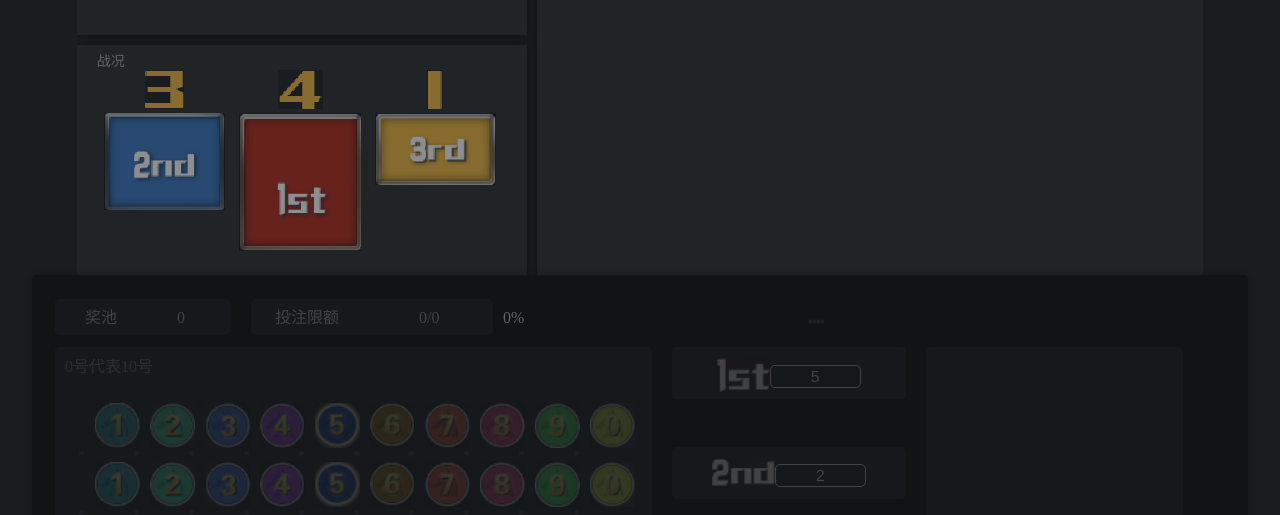
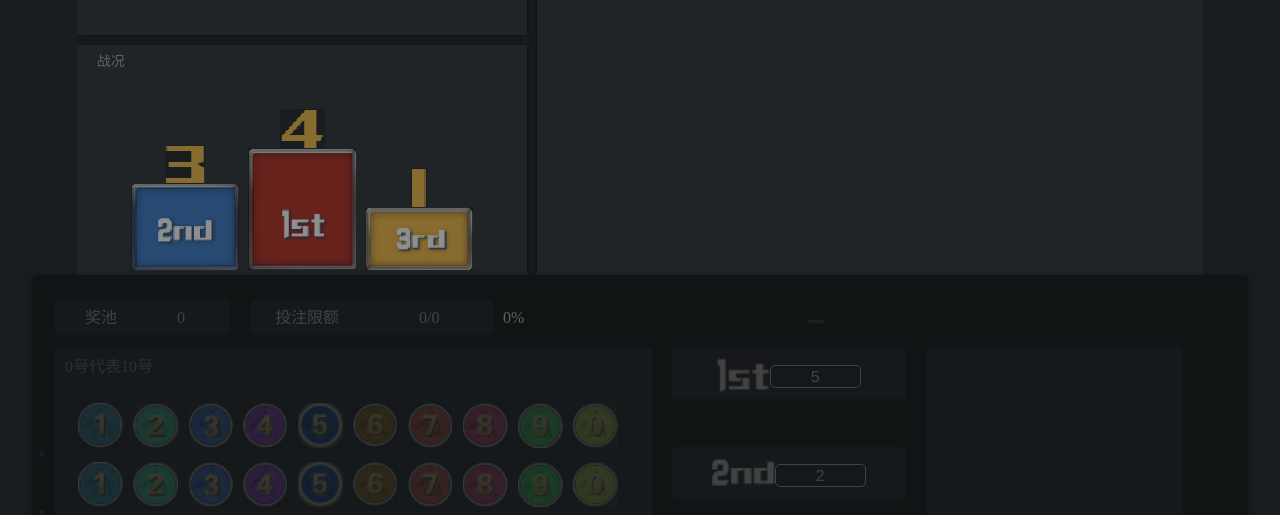
Before and after one commit to 13931557933/test, a Vue app in the folder vueProject/: page / in a window 1280 px wide. Shown: the part 285-800 px from the top of the page. Built offline with nearby package versions, Linux system fonts and the light colour scheme; the HTML template or start-up script is replaced by a standard one.

Commit message:
7-11/22:40

```diff
--- a/vueProject/src/components/main/index.vue
+++ b/vueProject/src/components/main/index.vue
@@ -43,18 +43,19 @@
             <div style="
               overflow: hidden;
               width: 100%;
-              height: calc(100% - 20px);">
+              height: calc(100% - 20px);
+              position: relative;">
               <div class="second">
-                <img src="../../assets/3.png" />
-                <img style="width: 90%;" src="../../assets/2nd.png" />
+                <img class="img_num" src="../../assets/3.png" />
+                <img class="img_bom" src="../../assets/2nd.png" />
               </div>
               <div class="first">
-                <img src="../../assets/4.png" />
-                <img style="width: 90%;" src="../../assets/1st.png" />
+                <img class="img_num" src="../../assets/4.png" />
+                <img class="img_bom" src="../../assets/1st.png" />
               </div>
               <div class="third">
-                <img src="../../assets/1.png" />
-                <img style="width: 90%;" src="../../assets/3rd.png" />
+                <img class="img_num" src="../../assets/1.png" />
+                <img class="img_bom" src="../../assets/3rd.png" />
               </div>
             </div>
           </div>
@@ -88,15 +89,15 @@
         <div>
           <div class="keyboard">
           <span class="keyboard_msg">0号代表10号</span>
-          <ul>
-            <li v-for="(item1,index) in images_1" :key="`${index}`" style="float:left">
-              <img :src="item1.src" class="keyboard_img">
+          <ul style="padding-left: 0;text-align: center;">
+            <li>
+              <img :src="item1.src" class="keyboard_img" v-for="(item1,index) in images_1" :key="`${index}`">
             </li>
-            <li v-for="(item2,index) in images_2" :key="`${index}`" style="float:left">
-              <img :src="item2.src" class="keyboard_img">
+            <li>
+              <img :src="item2.src" class="keyboard_img"  v-for="(item2,index) in images_2" :key="`${index}`">
             </li>
-            <li v-for="(item3,index) in images_3" :key="`${index}`" style="float:left">
-              <img :src="item3.src" class="keyboard_img">
+            <li>
+              <img :src="item3.src" class="keyboard_img" v-for="(item3,index) in images_3" :key="`${index}`">
             </li>
           </ul>
         </div>
--- a/vueProject/static/css/main.css
+++ b/vueProject/static/css/main.css
@@ -119,10 +119,20 @@
   color: #a6a6a6;
 }
 
+.img_num {
+  display: block;
+  margin: 0 auto;
+}
+
+.img_bom {
+  display: block;
+  width: 108px;
+  margin: 0 auto;
+}
+
 .first {
-  float: left;
   width: 33%;
-  height: 100%;
+  /* height: 100%; */
   /* -webkit-box-shadow: 0px 0px 9px 1px rgba(0, 0, 0, 0.5); */
   /* box-shadow: 0px 0px 9px 1px rgba(0, 0, 0, 0.5); */
   /* margin-top: 6px; */
@@ -130,25 +140,31 @@
   /* position: relative; */
   /* bottom: 1px; */
   text-align: center;
+  /* position: absolute; */
+  /* bottom: 0; */
+  /* left: 32%; */
+  margin: 0 auto;
+  margin-top: 39px;
 
 }
 
 .second {
-  float: left;
   width: 33%;
-  height: 100%;
+  /* height: 100%; */
   /* box-shadow: 0px 0px 9px 1px rgba(0, 0, 0, 0.5); */
   /* margin-top: 40px; */
   text-align: center;
   /* position: relative; */
   /* bottom: -25px; */
+  position: absolute;
+  bottom: 0;
+  left: 5%;
 
 }
 
 .third {
-  float: left;
   width: 33%;
-  height: 100%;
+  /* height: 100%; */
   /* -webkit-box-shadow: 0px 0px 9px 1px rgba(0, 0, 0, 0.5); */
   /* box-shadow: 0px 0px 9px 1px rgba(0, 0, 0, 0.5); */
   /* margin-top: 24px; */
@@ -156,10 +172,13 @@
   /* bottom: -43px; */
   /* margin-left: 10px; */
   text-align: center;
+  position: absolute;
+  bottom: 0;
+  right: 5%;
 
 }
 
-el-table {
+.el-table {
   background-color: transparent;
 }
 
```
